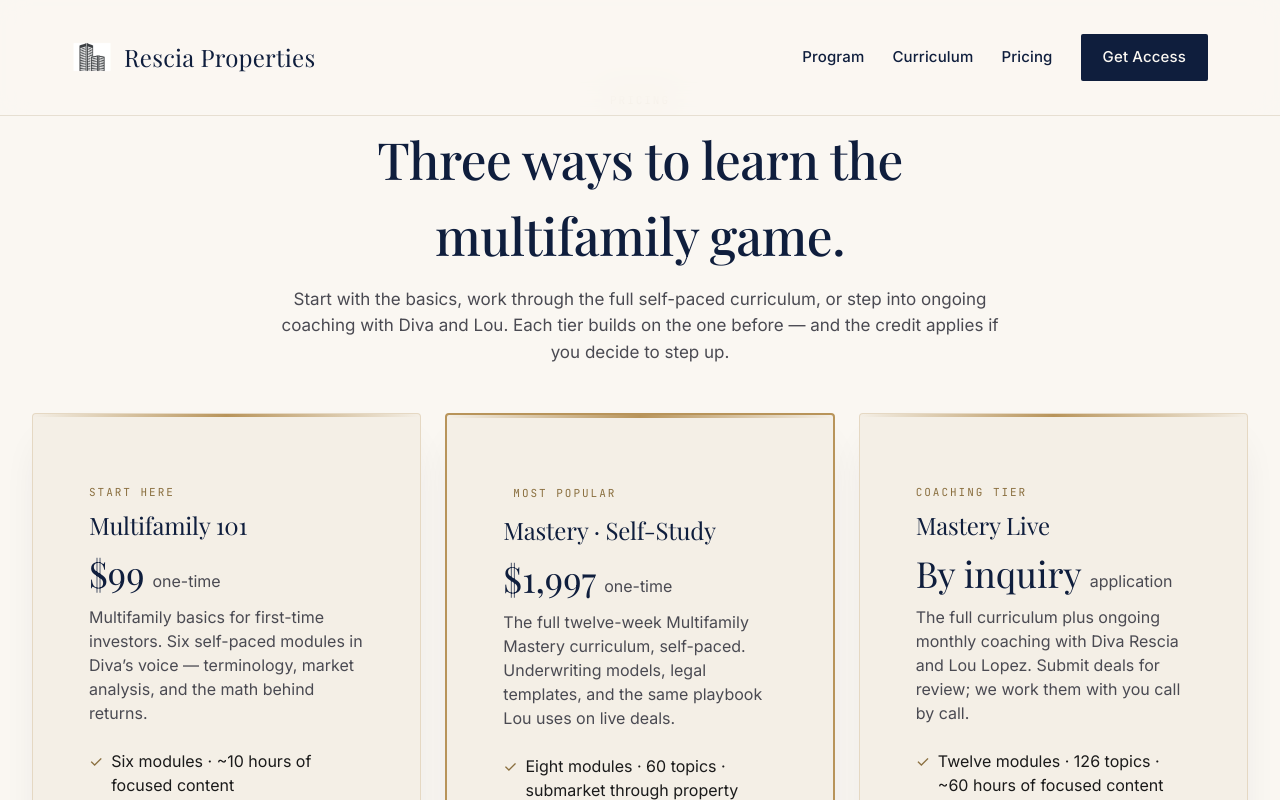
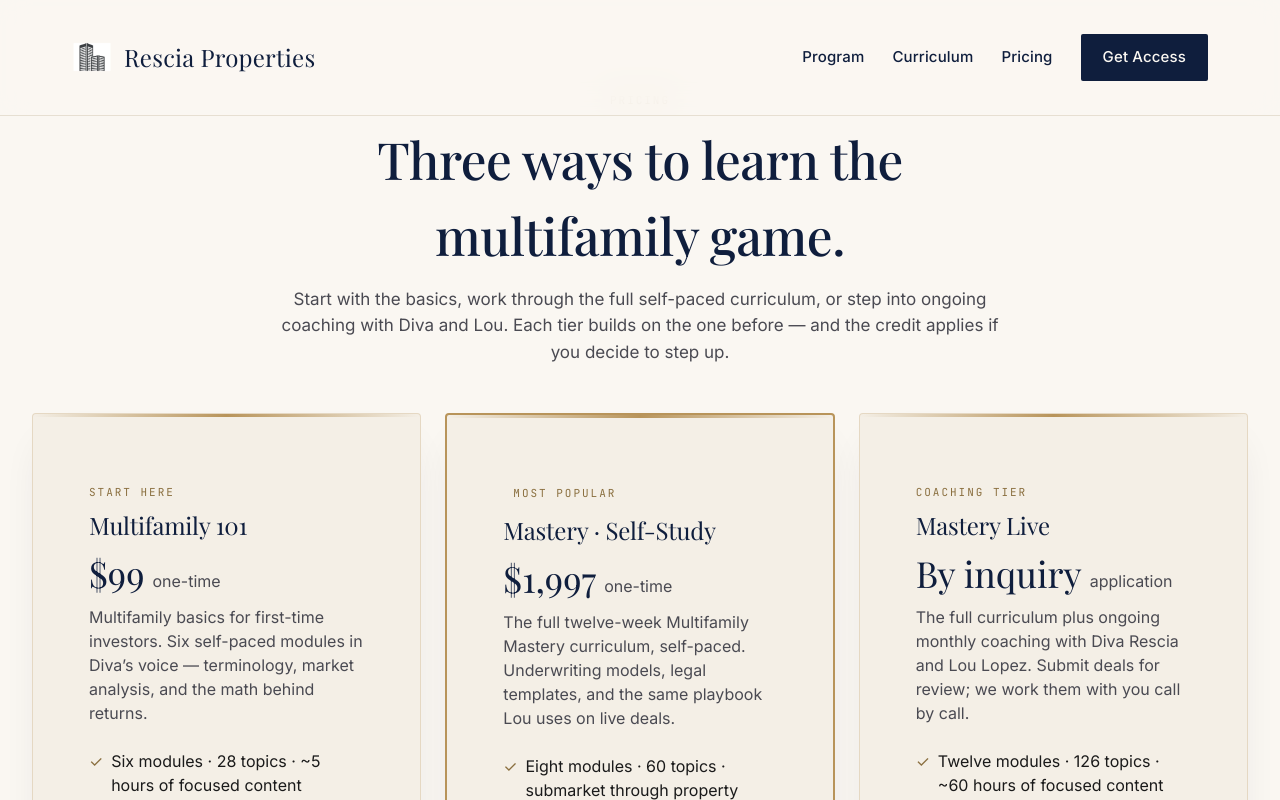
Before and after one commit to NY2CA/gleeful-griffin-8794be, a Next.js app: page /pricing in a window 1280 px wide. Shown: the top 800 px of the page. Built offline with nearby package versions, Linux system fonts and the light colour scheme; no server answers.

Commit message:
Wave F-1.1.2: pricing card bullets · concrete topic + hours counts

```diff
--- a/src/pages/pricing.tsx
+++ b/src/pages/pricing.tsx
@@ -63,7 +63,7 @@ const PLANS: PlanCard[] = [
     blurb:
       'Multifamily basics for first-time investors. Six self-paced modules in Diva’s voice — terminology, market analysis, and the math behind returns.',
     bullets: [
-      'Six modules · ~10 hours of focused content',
+      'Six modules · 28 topics · ~5 hours of focused content',
       'Self-paced · 1 year of access',
       'Glossary, returns calculator, deal anatomy',
       'Self-assessment + module one-pagers',
```
